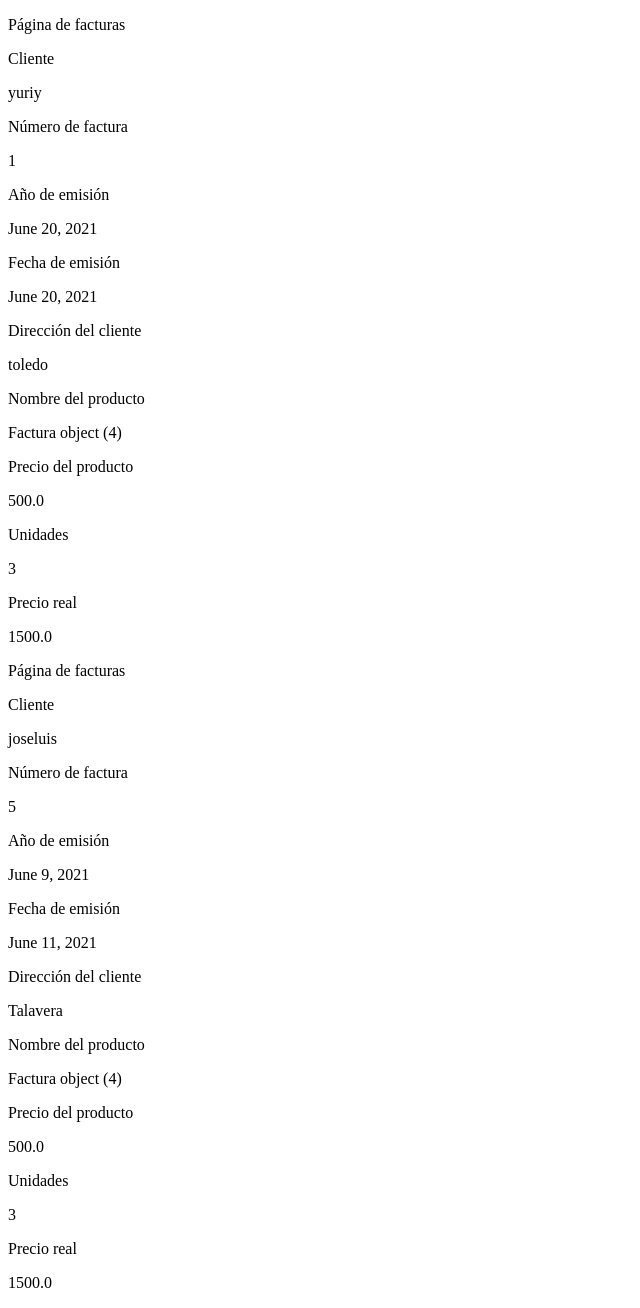
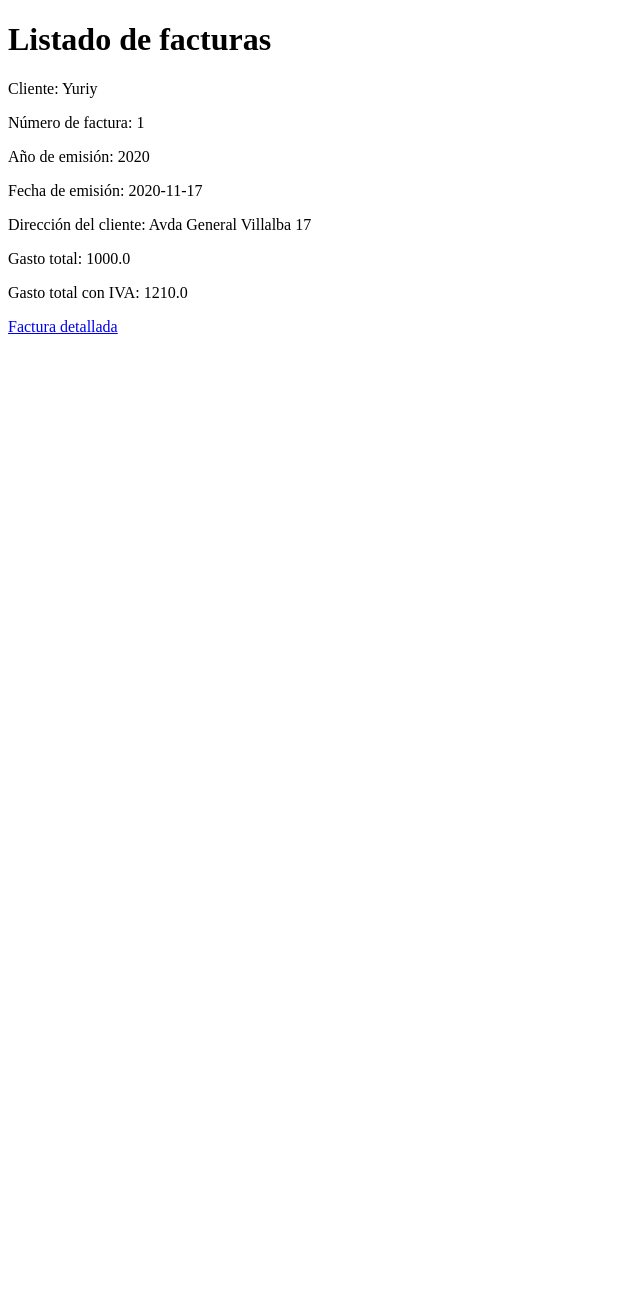
Before and after one commit to yuriyp92/miniproject_web, a Django app: page /listado/ in a window 1280 px wide. Shown: the whole page, without its empty margins (0-640 px from the left). After the commit the page ends 334 px from the top, so only its background shows below. Run offline with Django 3.2, Linux system fonts and the light colour scheme; data comes from the database, SQL or seed files in the repository.

Commit message:
segundo commit

```diff
--- a/django-project/facturas/factura/models.py
+++ b/django-project/facturas/factura/models.py
@@ -5,25 +5,39 @@ from django.db import models
 class Factura(models.Model):
     id = models.AutoField(primary_key=True, unique=True)
     # Número de la factura
-    num = models.IntegerField(default=0)
+    num = models.PositiveIntegerField(default=0)
     # Año de la factura
-    anio = models.DateField( auto_now=False, auto_now_add=False)
+    anio = models.PositiveIntegerField(default=2000)
     # Fecha
-    fecha_emision = models.DateField(auto_now=False, auto_now_add=False)
+    fecha_emision = models.PositiveIntegerField(default=2000)
     # Nombre del cliente
     cliente_nombre = models.CharField(max_length=100)
     # Dirección del cliente
     cliente_direccion = models.CharField(max_length=300)
+    # Método para obtener todos los objetos de LineaFactura
+    def lineas_factura(self):
+        return LineaFactura.objects.filter(linea_factura=self)
+    # Método para obtener la suma de todas las líneas de factura
+    def precio_total(self):
+        total = 0
+        for lf in self.lineas_factura():
+            total += lf.precio_real()
+        return total
+    # Método para obtener la suma total con IVA
+    def total_iva(self):
+        return self.precio_total() * 1.21
 
-f = Factura(num=1, anio='2021', fecha_emision='2021', cliente_nombre='Yuriy', cliente_direccion='Toledo')
 class LineaFactura(models.Model):
     id = models.AutoField(primary_key=True)
-    # Nombre del producto
-    nombre_producto = models.ForeignKey(
+    linea_factura = models.ForeignKey(
         Factura,
         blank=True,
         null=True,
-        on_delete=models.PROTECT,)
+        on_delete=models.CASCADE,)
+    # Utilizamos la opción de CASCADE para permitir el borrado de la factura completa.
+    # Dado que con el PROTECT tendríamos que ir borrando una a una cada línea de factura antes de poder borrar la factura.
+    # Nombre del producto
+    nombre_producto = models.CharField(default = "",max_length=100)
     # Precio por unidad del producto
     precio_unitario = models.FloatField(default=0)
     # Total de unidades servidas
--- a/django-project/facturas/factura/templates/factura/factura_card.html
+++ /dev/null
@@ -1,41 +0,0 @@
-<!DOCTYPE html>
-<html>
- <head>
-   <p> Página de facturas </p>
- </head>
- <body>
-  <p>Cliente</p>
-  <p> {{ fc.cliente_nombre }} </p>
- </body>
- <body>
-  <p>Número de factura</p>
-  <p> {{ fc.num }} </p>
- </body>
- <body>
-  <p>Año de emisión</p>
-  <p> {{ fc.anio }} </p>
- </body>
- <body>
-  <p>Fecha de emisión</p>
-  <p> {{ fc.fecha_emision }} </p>
- </body>
-  <body>
-  <p>Dirección del cliente</p>
-  <p> {{ fc.cliente_direccion }} </p>
- </body>
- <body>
-  <p>Nombre del producto</p>
-  <p> {{ lf.nombre_producto }} </p>
- </body>
- <body>
-  <p>Precio del producto</p>
-  <p> {{ lf.precio_unitario}} </p>
- </body>
- <body>
-  <p>Unidades</p>
-  <p> {{ lf.unidades}} </p>
- </body>
- <body>
-  <p>Precio real</p>
-  <p> {{ lf.precio_real}} </p>
- </body>
--- a/django-project/facturas/factura/templates/factura/listado.html
+++ b/django-project/facturas/factura/templates/factura/listado.html
@@ -2,14 +2,36 @@
 <html>
 <div class="container">
     <div class="row">
+      <head>
+        <h1> Listado de facturas </h1>
+      </head>
+    </div>
     {% for fc in factura %}
-      {% for lf in linea_factura %}
       <div class="col-lg-3 col-md-4 col-sm-6 col-xs-12">
-          {% include 'factura/factura_card.html' %}
+        <body>
+         <p>Cliente: {{ fc.cliente_nombre }}</p>
+        </body>
+        <body>
+         <p>Número de factura: {{ fc.num }} </p>
+        </body>
+        <body>
+         <p>Año de emisión: {{ fc.anio }} </p>
+        </body>
+        <body>
+         <p>Fecha de emisión: {{ fc.fecha_emision }} </p>
+        </body>
+        <body>
+         <p>Dirección del cliente: {{ fc.cliente_direccion }}</p>
+        </body>
+        <body>
+          <p>Gasto total: {{ fc.precio_total }}</p>
+        </body>
+        <body>
+          <p>Gasto total con IVA: {{ fc.total_iva }}</p>
+        </body>
+        <body>
+          <a href="/factura/{{ fc.id }}/">Factura detallada</a>
+        </body>
       </div>
-      {% endfor %}
     {% endfor %}
-
-    </div>
-    </div>
-    </html>
+</html>
--- a/django-project/facturas/factura/views.py
+++ b/django-project/facturas/factura/views.py
@@ -4,13 +4,15 @@ from .models import Factura, LineaFactura
 
 # Create your views here.
 
-def hola(request):
-    return HttpResponse("Hola, Mundo")
+def main(request):
+    return render(request, 'factura/main.html')
 
 def detalle(request, pk):
     fc = Factura.objects.get(id=pk)
-    return render(request, 'factura/main.html', {
-        "fc": fc,
+    linea_factura = LineaFactura.objects.all()
+    return render(request, 'factura/detalle.html', {
+        'fc': fc,
+        'linea_factura': linea_factura,
     })
 
 def listado_factura(request):
@@ -18,5 +20,5 @@ def listado_factura(request):
     linea_factura = LineaFactura.objects.all()
     return render(request, 'factura/listado.html', {
         'factura': factura,
-        'linea_factura': linea_factura
+        'linea_factura': linea_factura,
     })
--- a/django-project/facturas/facturas/urls.py
+++ b/django-project/facturas/facturas/urls.py
@@ -22,9 +22,9 @@ import factura.views
 
 urlpatterns = [
     path('admin/', admin.site.urls),
-    path('hola/', factura.views.hola),
     path('factura/<int:pk>/', factura.views.detalle),
     path('listado/', factura.views.listado_factura),
+    path('main/', factura.views.main),
 ]
 
 if settings.DEBUG:
```
Also changed, not shown: django-project/facturas/factura/admin.py (+2 -16 lines), django-project/facturas/factura/templates/factura/detalle.html (added, +25 -0 lines), django-project/facturas/factura/templates/factura/main.html (+11 -6 lines), django-project/facturas/db.sqlite3, django-project/facturas/factura/migrations/0004_auto_20210628_1052.py (added).
